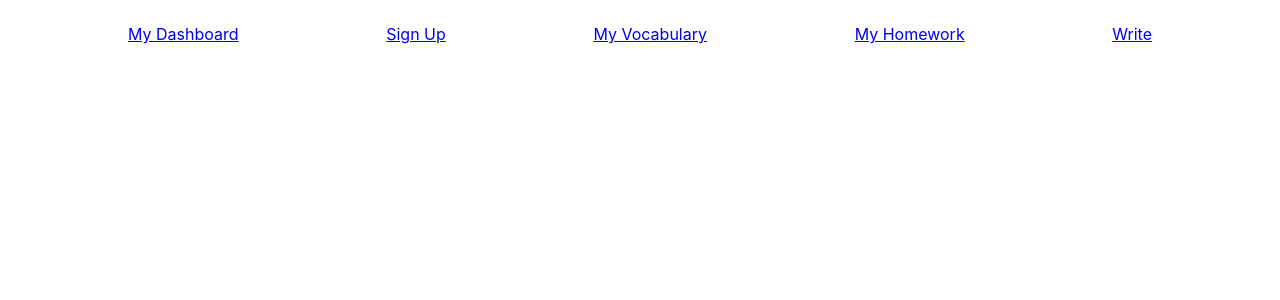
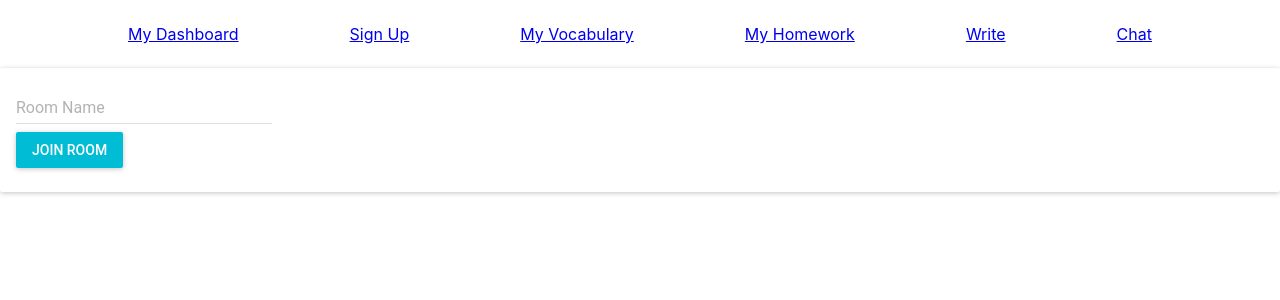
Before and after one commit to jmsdevx/draftjs-editor, a React (Create React App) app: page /chat in a window 1280 px wide. Shown: the top 300 px of the page. Built offline with nearby package versions, Linux system fonts and the light colour scheme; no server answers.

Commit message:
basic chat functionality

```diff
--- a/src/App.js
+++ b/src/App.js
@@ -5,16 +5,23 @@ import { BrowserRouter } from "react-router-dom";
 import routes from "./routes";
 // import { Provider } from "react-redux";
 // import store from "./ducks/store";
+import MuiThemeProvider from "material-ui/styles/MuiThemeProvider";
+import lightBaseTheme from "material-ui/styles/baseThemes/lightBaseTheme";
+import getMuiTheme from "material-ui/styles/getMuiTheme";
+// import injectTapEventPlugin from "react-tap-event-plugin";
+// injectTapEventPlugin();
 
 class App extends Component {
   render() {
     return (
       // <Provider store={store}>
       <BrowserRouter>
-        <div>
-          <Nav />
-          {routes}
-        </div>
+        <MuiThemeProvider muiTheme={getMuiTheme(lightBaseTheme)}>
+          <div>
+            <Nav />
+            {routes}
+          </div>
+        </MuiThemeProvider>
       </BrowserRouter>
       // </Provider>
     );
--- /dev/null
+++ b/src/components/chat/Chat.js
@@ -0,0 +1,144 @@
+import React, { Component } from "react";
+import Video from "twilio-video";
+import axios from "axios";
+import RaisedButton from "material-ui/RaisedButton";
+import TextField from "material-ui/TextField";
+import { Card, CardText } from "material-ui/Card";
+
+export default class Chat extends Component {
+  constructor(props) {
+    super();
+    this.state = {
+      identity: null,
+      roomName: "",
+      roomNameErr: false, // Track error for room name TextField
+      previewTracks: null,
+      localMediaAvailable: false,
+      hasJoinedRoom: false,
+      activeRoom: "" // Track the current active room
+    };
+    this.joinRoom = this.joinRoom.bind(this);
+    this.handleRoomNameChange = this.handleRoomNameChange.bind(this);
+    this.roomJoined = this.roomJoined.bind(this);
+  }
+
+  handleRoomNameChange(e) {
+    let roomName = e.target.value;
+    this.setState({ roomName });
+  }
+
+  joinRoom() {
+    if (!this.state.roomName.trim()) {
+      this.setState({ roomNameErr: true });
+      return;
+    }
+
+    console.log("Joining room '" + this.state.roomName + "'...");
+    let connectOptions = {
+      name: this.state.roomName
+    };
+
+    if (this.state.previewTracks) {
+      connectOptions.tracks = this.state.previewTracks;
+    }
+
+    // Join the Room with the token from the server and the
+    // LocalParticipant's Tracks.
+    Video.connect(
+      this.state.token,
+      connectOptions
+    ).then(this.roomJoined, error => {
+      alert("Could not connect to Twilio: " + error.message);
+    });
+  }
+
+  attachTracks(tracks, container) {
+    tracks.forEach(track => {
+      container.appendChild(track.attach());
+    });
+  }
+
+  // Attaches a track to a specified DOM container
+  attachParticipantTracks(participant, container) {
+    var tracks = Array.from(participant.tracks.values());
+    this.attachTracks(tracks, container);
+  }
+
+  detachTracks(tracks) {
+    tracks.forEach(track => {
+      track.detach().forEach(detachedElement => {
+        detachedElement.remove();
+      });
+    });
+  }
+
+  detachParticipantTracks(participant) {
+    var tracks = Array.from(participant.tracks.values());
+    this.detachTracks(tracks);
+  }
+
+  roomJoined(room) {
+    // Called when a participant joins a room
+    console.log("Joined as '" + this.state.identity + "'");
+    this.setState({
+      activeRoom: room,
+      localMediaAvailable: true,
+      hasJoinedRoom: true
+    });
+
+    // Attach LocalParticipant's Tracks, if not already attached.
+    var previewContainer = this.refs.localMedia;
+    if (!previewContainer.querySelector("video")) {
+      this.attachParticipantTracks(room.localParticipant, previewContainer);
+    }
+  }
+
+  componentDidMount() {
+    axios.get("/token").then(results => {
+      const { identity, token } = results.data;
+      this.setState({ identity, token });
+    });
+  }
+
+  render() {
+    // Only show video track after user has joined a room
+    let showLocalTrack = this.state.localMediaAvailable ? (
+      <div className="flex-item">
+        <div ref="localMedia" />
+      </div>
+    ) : (
+      ""
+    );
+    // Hide 'Join Room' button if user has already joined a room.
+    let joinOrLeaveRoomButton = this.state.hasJoinedRoom ? (
+      <RaisedButton
+        label="Leave Room"
+        secondary={true}
+        onClick={() => alert("Leave Room")}
+      />
+    ) : (
+      <RaisedButton label="Join Room" primary={true} onClick={this.joinRoom} />
+    );
+    return (
+      <Card>
+        <CardText>
+          <div className="flex-container">
+            {showLocalTrack}
+            <div className="flex-item">
+              <TextField
+                hintText="Room Name"
+                onChange={this.handleRoomNameChange}
+                errorText={
+                  this.state.roomNameErr ? "Room Name is required" : undefined
+                }
+              />
+              <br />
+              {joinOrLeaveRoomButton}
+            </div>
+            <div className="flex-item" ref="remoteMedia" id="remote-media" />
+          </div>
+        </CardText>
+      </Card>
+    );
+  }
+}
--- a/src/components/nav/Nav.js
+++ b/src/components/nav/Nav.js
@@ -9,6 +9,7 @@ const Navbar = () => {
       <Link to="/vocab">My Vocabulary</Link>
       <Link to="/homework/all">My Homework</Link>
       <Link to="/homework/write">Write</Link>
+      <Link to="/chat">Chat</Link>
     </nav>
   );
 };
--- a/src/routes.js
+++ b/src/routes.js
@@ -7,6 +7,7 @@ import AllHomework from "./components/homework/AllHomework";
 import Results from "./components/homework/Results";
 import Edit from "./components/homework/Edit";
 import Vocab from "./components/vocab/Vocab";
+import Chat from "./components/chat/Chat";
 
 export default (
   <Switch>
@@ -17,5 +18,6 @@ export default (
     <Route path="/homework/results/:id" component={Results} />
     <Route path="/homework/edit/:id" component={Edit} />
     <Route path="/vocab" component={Vocab} />
+    <Route path="/chat" component={Chat} />
   </Switch>
 );
```
Also changed, not shown: package.json (+6 -1 lines), 2 other files (tests, documents, lock files or other folders).
